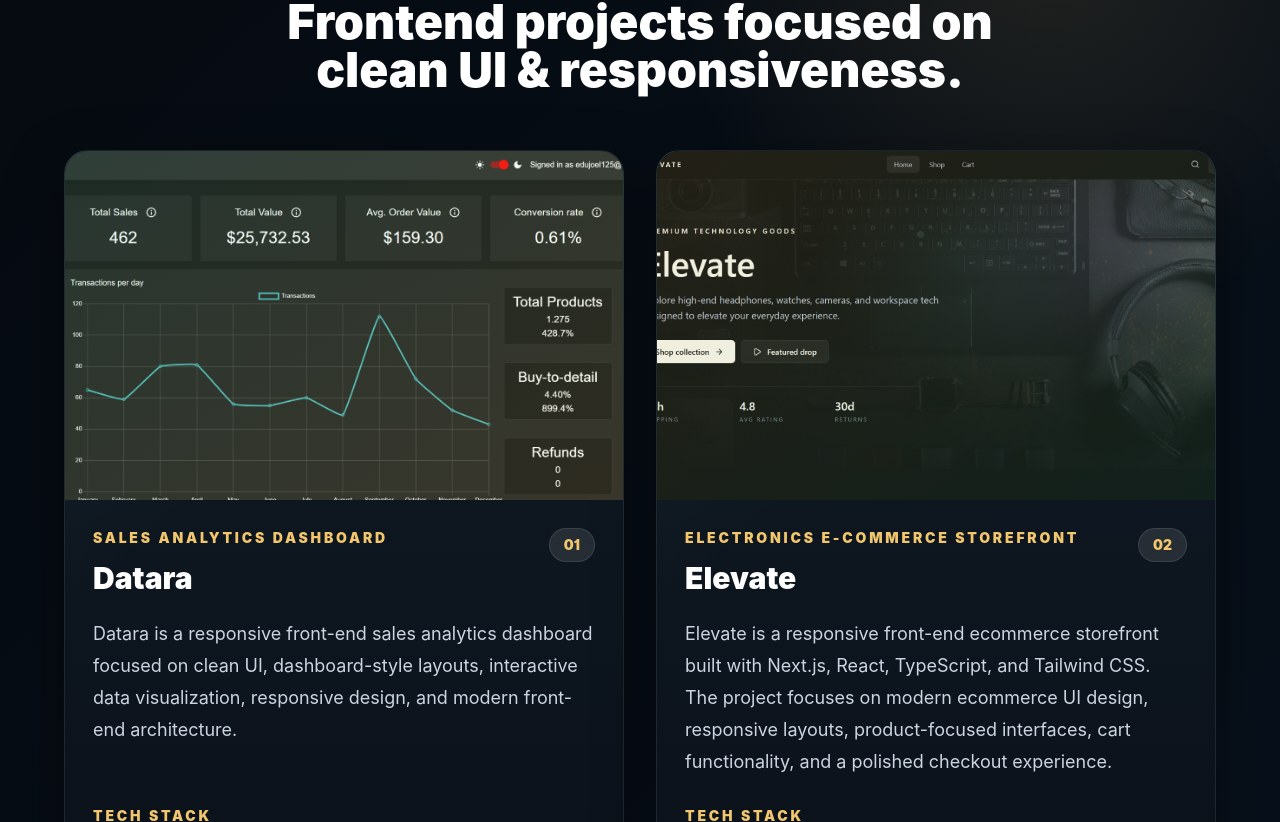
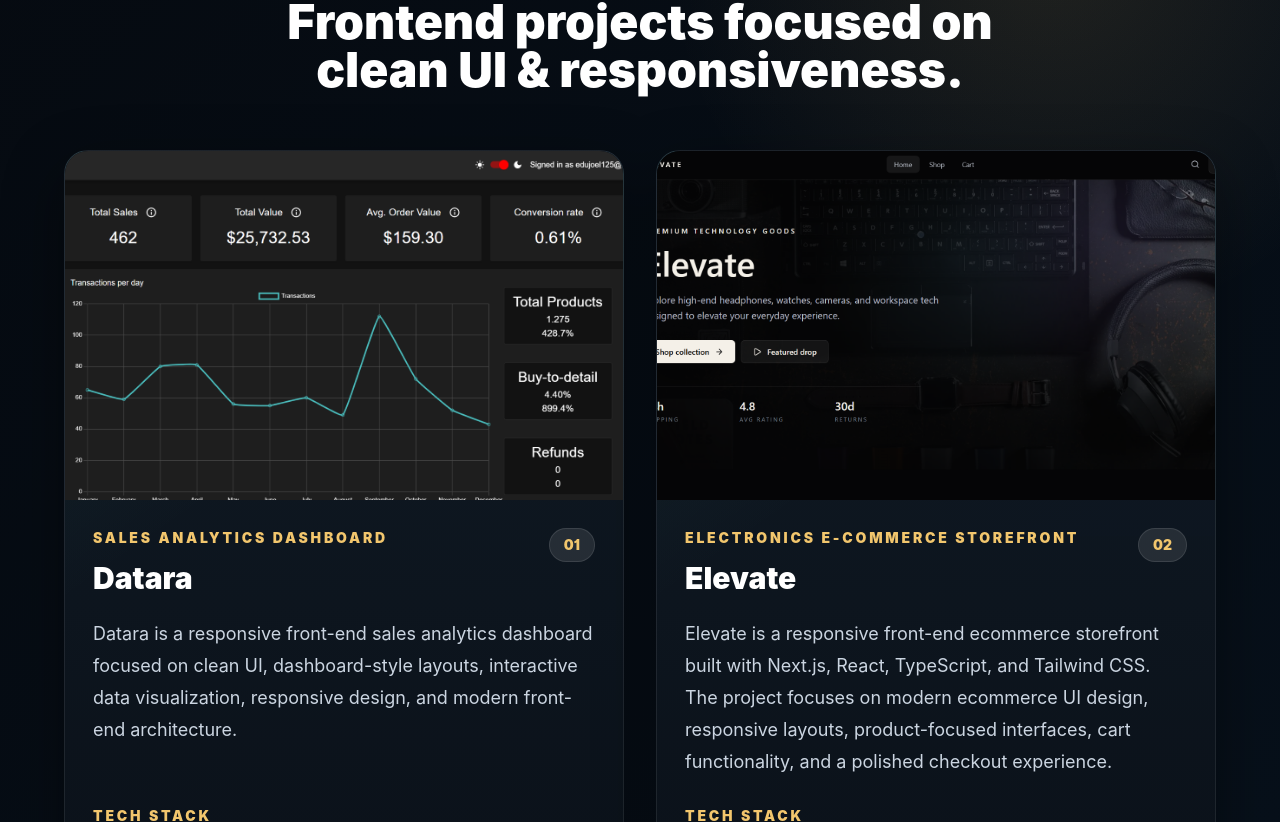
Before and after one commit to Alvarez-J1/Frontend-Portfolio, a Next.js app: page / in a window 1280 px wide. Shown: the part 978-1800 px from the top of the page. Built offline with nearby package versions, Linux system fonts and the light colour scheme.

Commit message:
removed orange effect

```diff
--- a/app/page.tsx
+++ b/app/page.tsx
@@ -820,19 +820,14 @@ function Hero() {
 
 
 function ProjectScreenshot({
-  accent,
   alt,
   src,
 }: {
-  accent: string;
   alt: string;
   src: string;
 }) {
   return (
     <div className="relative aspect-[16/10] overflow-hidden bg-[#0a1018]">
-      <div
-        className={`absolute inset-0 z-10 bg-gradient-to-br ${accent} opacity-[0.12]`}
-      />
       <Image
         src={src}
         alt={alt}
@@ -930,7 +925,6 @@ function Projects() {
               whileHover={{ y: -6 }}
             >
               <ProjectScreenshot
-                accent={project.accent}
                 alt={project.screenshotAlt}
                 src={project.screenshot}
               />
```
